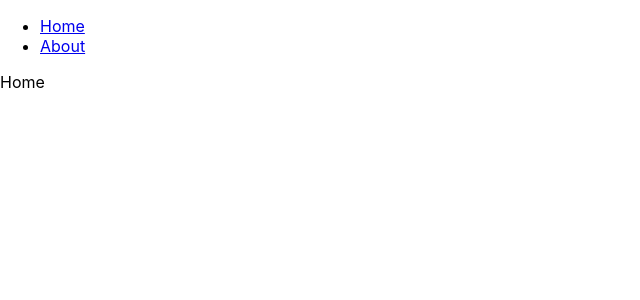
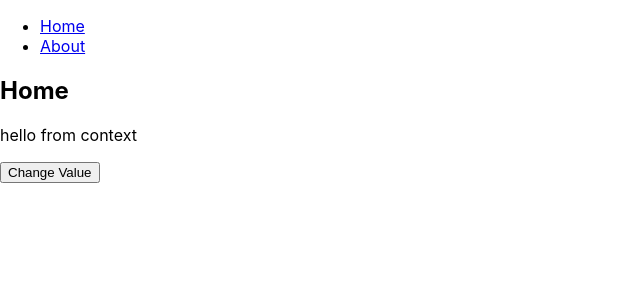
Before and after one commit to JDHofmann/context-theme-practice, a React (Create React App) app: page / in a window 1280 px wide. Shown: the top 300 px of the page, without its empty margins (0-640 px from the left). Built offline with nearby package versions, Linux system fonts and the light colour scheme.

Commit message:
using context

```diff
--- a/src/About.js
+++ b/src/About.js
@@ -1,7 +1,14 @@
+import React, {useContext} from 'react';
+import { UserContext } from './userContext';
+
 export default function About(){
+    const {value, setValue} = useContext(UserContext);
+
     return (
         <div>
-            About
+            <h2>About</h2>
+            <p>{value}</p>
+            <button onClick={() => setValue("hey, I'm the about page")}>Change Value</button>
         </div>
     )
 }
--- a/src/App.js
+++ b/src/App.js
@@ -1,10 +1,14 @@
 import './App.css';
-import React from 'react';
-import { BrowserRouter, Route, Link } from "react-router-dom"
-import Home from './Home'
-import About from './About'
+import React, {useState} from 'react';
+import { BrowserRouter, Route, Link } from "react-router-dom";
+import Home from './Home';
+import About from './About';
+import { UserContext } from "./userContext"
 
 export default function App(){
+
+  const [value, setValue] = useState("hello from context")
+
   return (
     <BrowserRouter>
 
@@ -17,8 +21,10 @@ export default function App(){
             <Link to="/about">About</Link>
           </li>
         </ul>
-        <Route path="/" exact component={Home}/>
-        <Route path="/about" component={About}/>
+        <UserContext.Provider value={{value, setValue}}>
+          <Route path="/" exact component={Home}/>
+          <Route path="/about" component={About}/>
+        </UserContext.Provider>
       </div>
     </BrowserRouter>
   )
--- a/src/Home.js
+++ b/src/Home.js
@@ -1,7 +1,14 @@
+import React, {useContext} from 'react';
+import { UserContext } from './userContext';
+
 export default function Home(){
+    const {value, setValue} = useContext(UserContext);
+
     return (
         <div>
-            Home
+            <h2>Home</h2>
+            <p>{value}</p>
+            <button onClick={() => setValue("hey, I'm the home page")}>Change Value</button>
         </div>
     )
 }
--- /dev/null
+++ b/src/userContext.js
@@ -0,0 +1,3 @@
+import {createContext} from 'react'
+
+export const UserContext = createContext(null);
```
